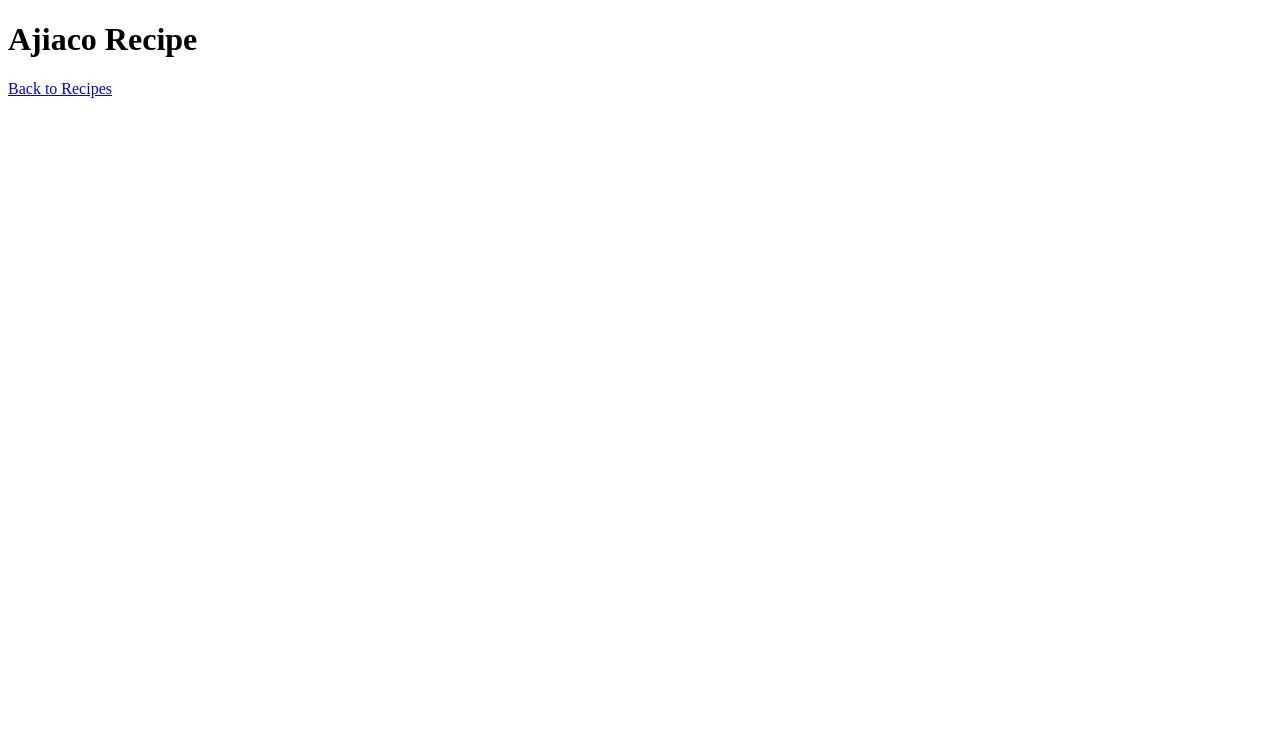
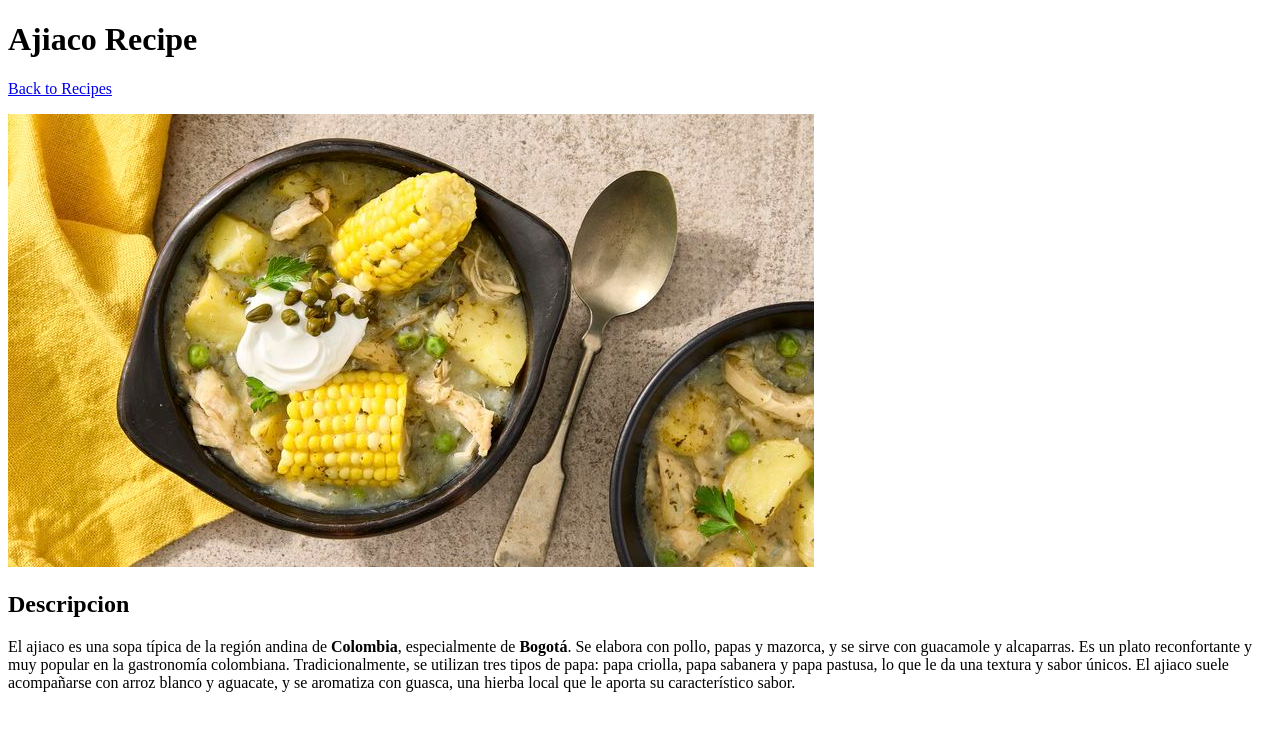
Before and after one commit to 29Nat/odin-recipes, a plain HTML site: page recipes/Ajiaco.html in a window 1280 px wide. Drawn offline with Linux system fonts and the light colour scheme.

Commit message:
feat(ajiaco): add description and image to Ajiaco page
Added a detailed description and an image of the Ajiaco dish
to the Ajiaco page. This enhances the page content by providing
both visual and textual context for users.

```diff
--- a/recipes/Ajiaco.html
+++ b/recipes/Ajiaco.html
@@ -8,5 +8,18 @@
 <body>
     <h1> Ajiaco Recipe</h1>
     <a href="../index.html">Back to Recipes</a>
+    <p>
+        <img src="Ajiaco.jpg" alt="Ajiaco">
+    </p>
+    <h2>Descripcion</h2>
+    <p>
+        El ajiaco es una sopa típica de la región andina de <strong>Colombia</strong>, especialmente de <strong>Bogotá</strong>.
+        Se elabora con pollo, papas y mazorca, y se sirve con guacamole y alcaparras.
+        Es un plato reconfortante y muy popular en la gastronomía colombiana.
+        Tradicionalmente, se utilizan tres tipos de papa: papa criolla,
+        papa sabanera y papa pastusa, lo que le da una textura y sabor únicos.
+        El ajiaco suele acompañarse con arroz blanco y aguacate, y se aromatiza con guasca,
+        una hierba local que le aporta su característico sabor.
+    </p>
 </body>
 </html>
```
Also changed, not shown: recipes/Ajiaco.jpg (added).
